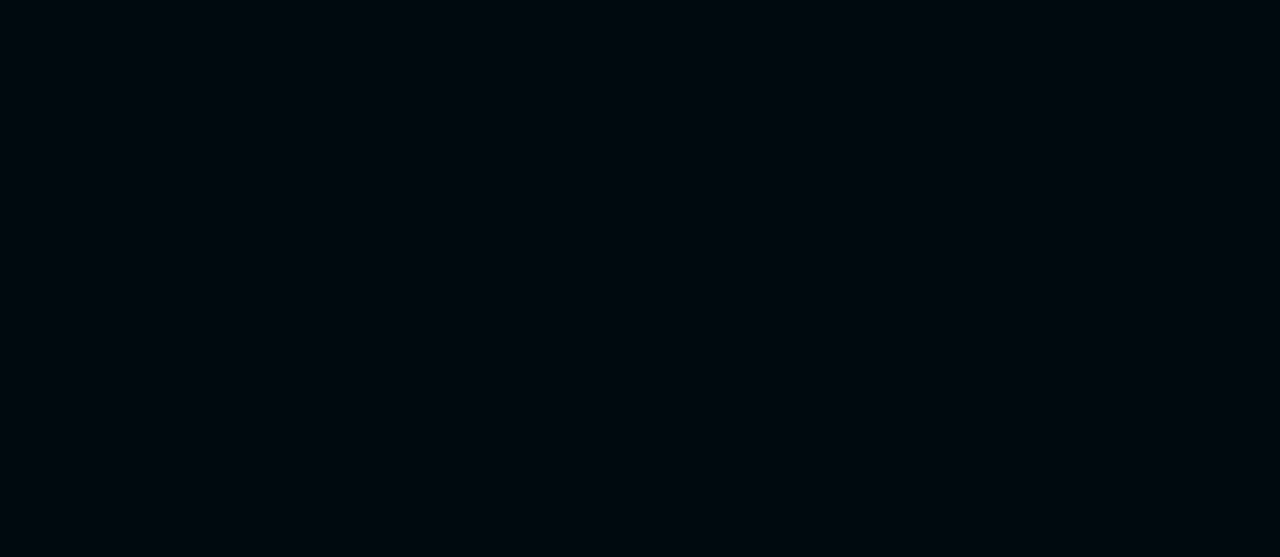
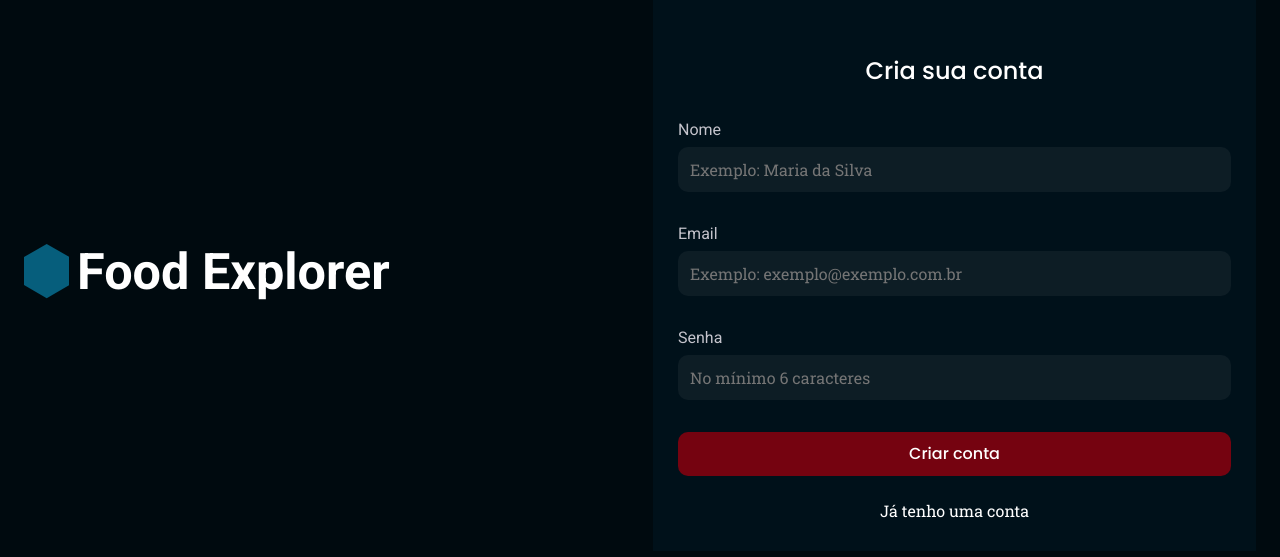
Before and after one commit to AdrielKlem/food-explorer-frontend, a React (Vite) app: page /register in a window 1280 px wide. Before the commit this address had no page. Shown: the part 129-686 px from the top of the page. Built offline with nearby package versions, Linux system fonts and the light colour scheme.

Commit message:
add function to cadastre user

```diff
--- a/src/pages/SignUp/index.jsx
+++ b/src/pages/SignUp/index.jsx
@@ -5,10 +5,33 @@
 import { Button } from "../../components/Button"
 
 import { Link, useNavigate } from "react-router-dom"
+import { useState } from "react"
+import { api } from "../../services/api"
 
 export function SignUp() {
+  const [name, setName] = useState("")
+  const [email, setEmail] = useState("")
+  const [password, setPassword] = useState("")
   const navigate = useNavigate()
 
+  function handleSignUp() {
+    if(!name || !email || !password) {
+      return alert("Preencha todos os campos!")
+    }
+
+    api.post("/users", {name, email, password})
+    .then(() => {
+      alert("Usuário cadastrado com sucesso")
+      navigate(-1)
+    })
+    .catch(error => {
+      if(error.response) {
+        alert(error.response.data.message)
+      } else {
+        alert("Não foi possível cadastrar o usuário")
+      }
+    })
+  }
 
   function handleBack() {
         navigate(-1)
@@ -24,17 +47,21 @@
         <Input
           name={"Nome"}
           placeholder={"Exemplo: Maria da Silva"}
+          onChange={event => setName(event.target.value)}
         />
         <Input
           name={"Email"}
           placeholder={"Exemplo: exemplo@exemplo.com.br"}
+          onChange={event => setEmail(event.target.value)}
         />
         <Input
           name={"Senha"}
           placeholder={"No mínimo 6 caracteres"}
+          onChange={event => setPassword(event.target.value)}
         />
         <Button
           title={"Criar conta"}
+          onClick={handleSignUp}
         />
 
         <Link
--- a/src/routes/index.jsx
+++ b/src/routes/index.jsx
@@ -6,7 +6,7 @@
 export function Routes() {
     return(
         <BrowserRouter>
-            <AppRoutes />
+            <AuthRoutes />
         </BrowserRouter>
     )
 }
```
